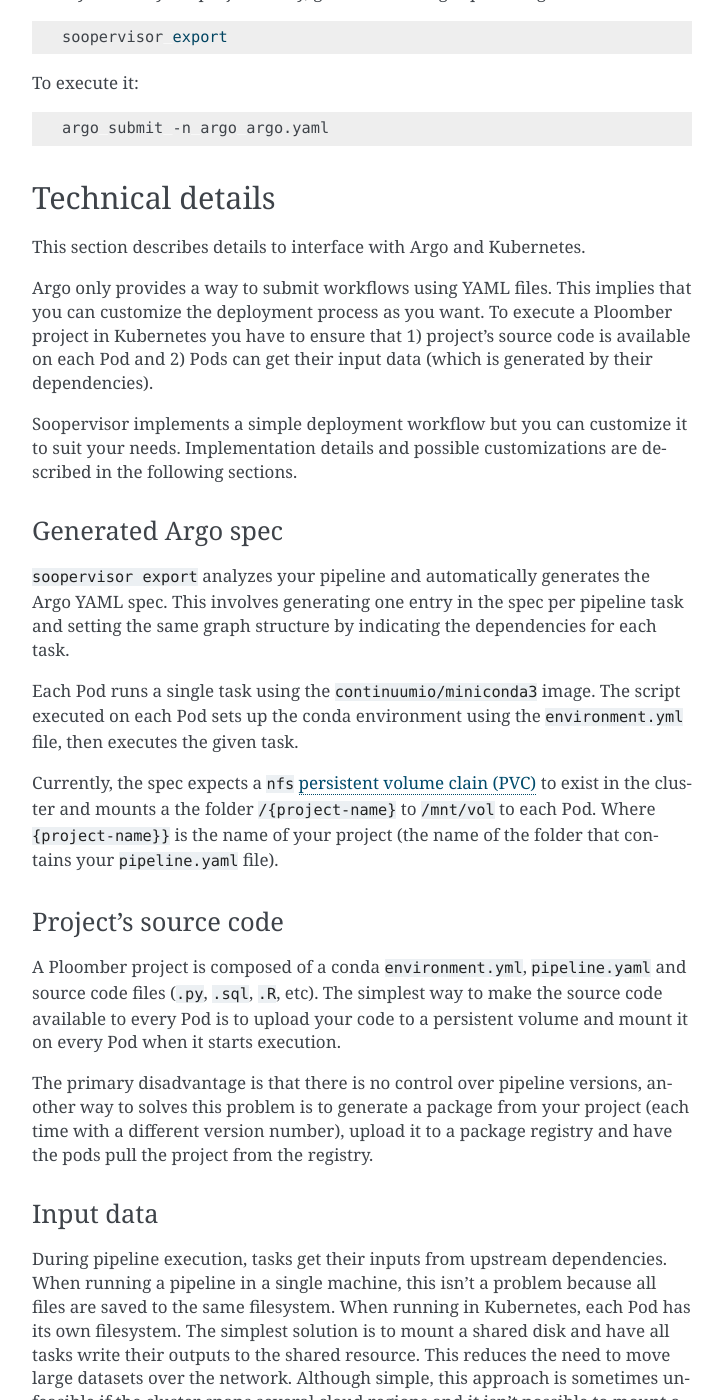
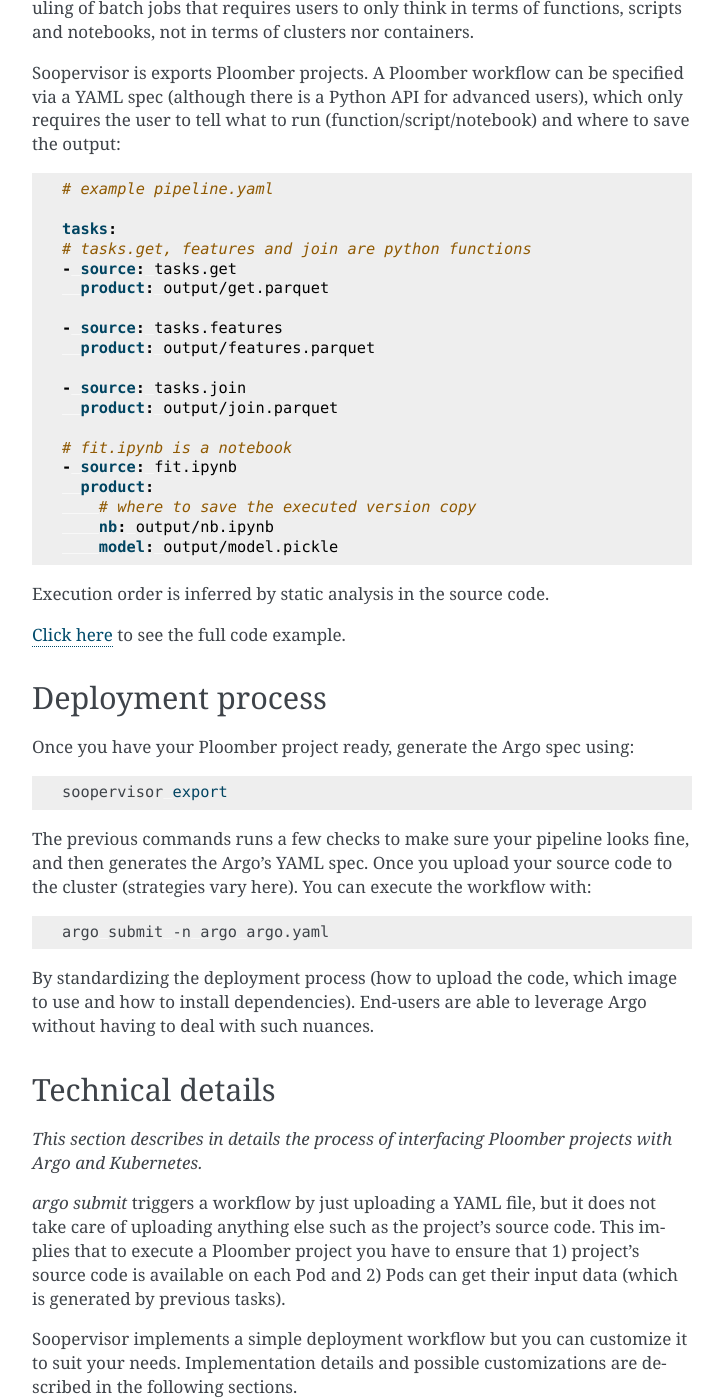
Before and after one commit to ploomber/soopervisor, a Sphinx documentation site: the page built from doc/argo.rst, in a window 1280 px wide and 1400 px high, scrolled down 444 px. Shown: the whole window, without its empty margins (388-1111 px from the left). Built offline with Sphinx 7.4.7, drawn with Linux system fonts in a browser that asks for light colours; some of the changed text lies outside the part shown.

Commit message:
kubernetes edits

```diff
--- a/doc/argo.rst
+++ b/doc/argo.rst
@@ -1,5 +1,7 @@
 Running in Kubernetes
 =====================
+
+**Note** Soopervisor is in prototype phase
 
 Soopervisor can export Ploomber projects to run in Kubernetes via
 `Argo <https://argoproj.github.io/argo/>`_.
@@ -7,40 +9,85 @@
 Argo
 ----
 
-Argo is a general-purpose framework tool to execute workflows in Kubernetes.
-Argo workflows are written in YAML and it requires you to specify each task
-in your pipeline, task dependencies, script to run, containers, mounted
-volumes, etc. Soopervisor automates the creation of this YAML spec, to allow
-your project to run in a Kubernetes cluster just as it runs in your computer.
+Argo is a general-purpose framework tool to execute, schedule and monitor workflows
+in Kubernetes. Argo workflows are written in YAML and it requires you to
+specify each task in your pipeline, task dependencies, script to run, Docker image to use,
+mounted volumes, etc. This implies a steep (and unnecessary) learning curve
+for a lot of people who can benefit from a production tool like Argo.
+
+Soopervisor automates the creation of Argo's YAML spec, to execution and
+scheduling of batch jobs that requires users to only think in terms of
+functions, scripts and notebooks, not in terms of clusters nor containers.
+
+Soopervisor is exports Ploomber projects. A Ploomber workflow can be
+specified via a YAML spec (although there is a Python API for advanced users),
+which only requires the user to tell what to run (function/script/notebook)
+and where to save the output:
+
+.. code-block:: yaml
 
 
-Workflow
---------
+    # example pipeline.yaml
 
-Once you have your project ready, generate the Argo spec using:
+    tasks:
+    # tasks.get, features and join are python functions
+    - source: tasks.get
+      product: output/get.parquet
+
+    - source: tasks.features
+      product: output/features.parquet
+
+    - source: tasks.join
+      product: output/join.parquet
+
+    # fit.ipynb is a notebook
+    - source: fit.ipynb
+      product:
+        # where to save the executed version copy
+        nb: output/nb.ipynb
+        model: output/model.pickle
+
+
+Execution order is inferred by static analysis in the source code.
+
+`Click here <https://github.com/ploomber/projects/tree/master/ml-basic>`_ to
+see the full code example.
+
+Deployment process
+------------------
+
+Once you have your Ploomber project ready, generate the Argo spec using:
 
 .. code-block:: sh
 
     soopervisor export
 
 
-To execute it:
+The previous commands runs a few checks to make sure your pipeline looks fine,
+and then generates the Argo's YAML spec. Once you upload your source code
+to the cluster (strategies vary here). You can execute the workflow with:
+
 
 .. code-block:: sh
 
     argo submit -n argo argo.yaml
 
 
+By standardizing the deployment process (how to upload the code, which image
+to use and how to install dependencies). End-users are able to leverage Argo
+without having to deal with such nuances.
+
 Technical details
 -----------------
 
-This section describes details to interface with Argo and Kubernetes.
+*This section describes in details the process of interfacing Ploomber projects
+with Argo and Kubernetes.*
 
-Argo only provides a way to submit workflows using YAML files. This implies
-that you can customize the deployment process as you want. To execute a
-Ploomber project in Kubernetes you have to ensure that 1) project's source
-code is available on each Pod and 2) Pods can get their input data (which
-is generated by their dependencies).
+`argo submit` triggers a workflow by just uploading a YAML file, but it does
+not take care of uploading anything else such as the project's source code.
+This implies that to execute a  Ploomber project you have to ensure that
+1) project's source code is available on each Pod and 2) Pods can get their
+input data (which is generated by previous tasks).
 
 Soopervisor implements a simple deployment workflow but you can customize it
 to suit your needs. Implementation details and possible customizations are
@@ -56,17 +103,17 @@
 
 Each Pod runs a single task using the ``continuumio/miniconda3`` image. The
 script executed on each Pod sets up the conda environment using the
-``environment.yml`` file, then executes the given task.
+user-provided ``environment.yml`` file, then executes the given task.
 
 
 Currently, the spec expects a ``nfs`` `persistent volume clain (PVC) <https://kubernetes.io/docs/concepts/storage/persistent-volumes/>`_
-to exist in the cluster and mounts a the folder ``/{project-name}`` to
-``/mnt/vol`` to each Pod. Where ``{project-name}}`` is the name of your project
+to exist in the cluster and mounts the folder ``/{project-name}`` in such volume
+to ``/mnt/vol`` on each Pod. Where ``{project-name}`` is the name of your project
 (the name of the folder that contains your ``pipeline.yaml`` file).
 
 
-Project's source code
-*********************
+Uploading project's source code
+*******************************
 
 A Ploomber project is composed of a conda ``environment.yml``,
 ``pipeline.yaml`` and source code files (``.py``, ``.sql``, ``.R``, etc). The
@@ -74,33 +121,37 @@
 code to a persistent volume and mount it on every Pod when it starts execution.
 
 The primary disadvantage is that there is no control over pipeline versions,
-another way to solves this problem is to generate a package from your project
+another way to solve this is to generate a package from your project
 (each time with a different version number), upload it to a package registry
-and have the pods pull the project from the registry.
-
+and have the pods pull the project from the registry. An alternative approach
+would be to fetch the source code from a repository. For simplicity, this
+prototype directly uploads the source code from the client to a cluster shared
+disk.
 
 Input data
 **********
 
-During pipeline execution, tasks get their inputs from upstream dependencies.
-When running a pipeline in a single machine, this isn't a problem because
-all files are saved to the same filesystem. When running in Kubernetes, each
-Pod has its own filesystem. The simplest solution is to mount a shared disk
-and have all tasks write their outputs to the shared resource. This reduces
-the need to move large datasets over the network. Although simple, this
-approach is sometimes unfeasible if the cluster spans several cloud regions
-and it isn't possible to mount a shared disk on all pods.
+During pipeline execution, tasks get their inputs from previous tasks (also
+known as upstream dependencies). When running a pipeline in a single machine,
+this works fine because all files are saved to the same filesystem. When
+running in Kubernetes, each Pod has its own filesystem.
+
+The simplest solution is to mount a shared disk and have all tasks write their
+outputs to the shared resource. This reduces the need to move large datasets
+over the network. Although simple, this approach is unfeasible if the cluster
+spans several cloud regions and it isn't possible to mount a shared disk on all
+pods.
 
 An alternative approach is to have each task fetch its inputs over the network
-before execution. Currently, there isn't any functionality to support this, if
-you want to implement this logic, you have to implement it in your pipeline.
+before execution. The current prototype assumes all tasks write to a shared
+disk.
 
 
 Full example
 ************
 
 This section is a complete example to run a Ploomber project in Kubernetes
-using Google Cloud. It assumes ``gcloud`` and ``kubectl`` are configured.
+using Google Cloud. ``gcloud`` and ``kubectl`` are configured.
 
 **Part 1: create a Kubernetes cluster and install Argo**
 
@@ -114,7 +165,7 @@
     kubectl apply -n argo -f https://raw.githubusercontent.com/argoproj/argo/stable/manifests/quick-start-postgres.yaml
 
 
-Submit a sample workflow to make sure it's working:
+Submit a sample workflow to make sure Argo works:
 
 .. code-block:: sh
 
```
